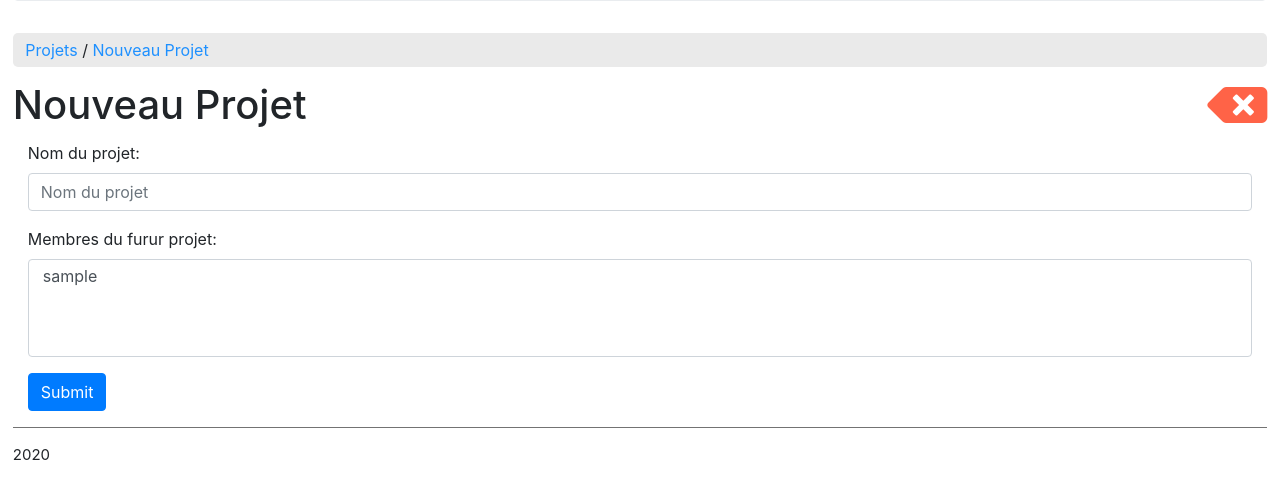
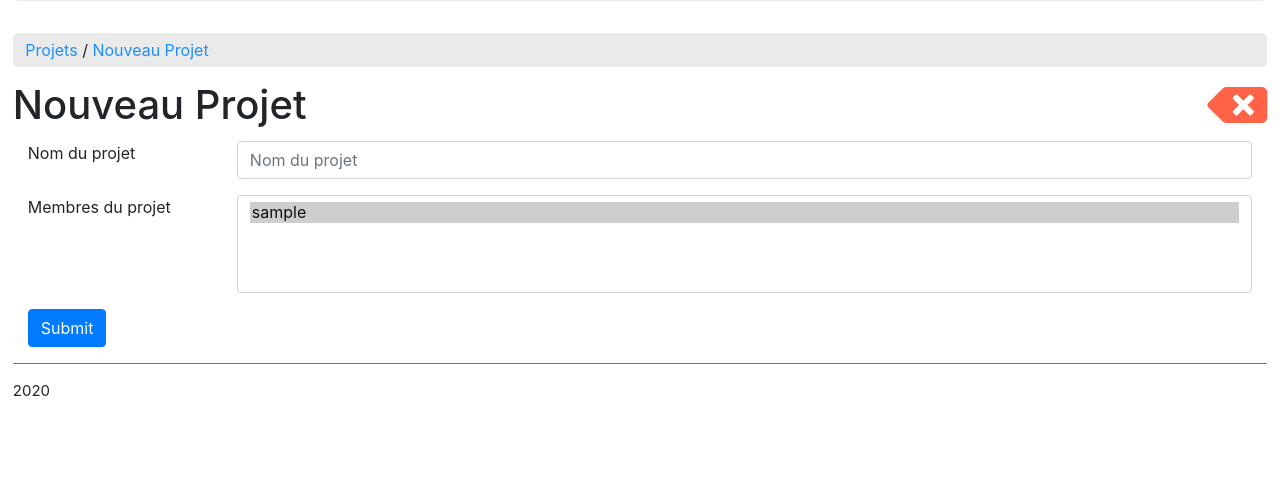
Before and after one commit to JBortolussi/Projet_individuel, a Django app: page /taskmanager/projects/newproject in a window 1280 px wide. Shown: the part 349-829 px from the top of the page. After the commit the page ends 745 px from the top, so only its background shows below. Run offline with Django 3.2, Linux system fonts and the light colour scheme; the visitor is signed in with stand-in values (Sample User, id 1); data comes from the database, SQL or seed files in the repository; some libraries are stand-ins or nearby versions.

Commit message:
utilisation des formulaires Django pour le template newProject

```diff
--- a/projet/taskmanager/forms.py
+++ b/projet/taskmanager/forms.py
@@ -19,6 +19,11 @@ class ProjectForm(forms.ModelForm):
     def __init__(self, user, *args, **kwargs):
         self.user = user
         super().__init__(*args, **kwargs)
+        self.fields['name'].label = "Nom du projet"
+        self.fields['name'].widget.attrs.update({'class': 'form-control', 'placeholder': "Nom du projet"})
+        self.fields['members'].label = "Membres du projet"
+        self.fields['members'].widget.attrs.update({'class': 'form-control'})
+        self.fields['members'].initial = user
 
     class Meta:
         model = Projet
--- a/projet/taskmanager/templates/newProject.html
+++ b/projet/taskmanager/templates/newProject.html
@@ -25,19 +25,26 @@
         <form method="post" action={% url "edit_project" project.id %}>
     {% endif %}
         {% csrf_token %}
-        <div class="form-group">
-            {{form.name.errors}}
-            <label for="name"> Nom du projet:</label>
-            <input type="text" class="form-control" placeholder="Nom du projet" id="name" name="name" value="{{form.name.value}}">
+        <div class="row">
+            <div class="col-sm-2">
+                {{form.name.label}}
+            </div>
+            <div class="col-sm-10">
+                <div class="form-group" style="flex-grow: 1;">
+                   {{form.name}}
+                </div>
+            </div>
         </div>
-        <div class="form-group">
-            {{form.members.errors}}
-            <label for="members">Membres du furur projet:</label>
-            <select multiple class="form-control" id="members" name="members">
-                {% for user in users %}
-                <option value="{{user.id}}">{{user}}</option>
-                {% endfor %}
-            </select>
+
+        <div class="row">
+            <div class="col-sm-2">
+                {{form.members.label}}
+            </div>
+            <div class="col-sm-10">
+                <div class="form-group" style="flex-grow: 1;">
+                   {{form.members}}
+                </div>
+            </div>
         </div>
         <button type="submit" class="btn btn-primary">Submit</button>
     </form>
--- a/projet/taskmanager/views.py
+++ b/projet/taskmanager/views.py
@@ -52,7 +52,6 @@ def newproject_view(request):
             return redirect("projects")
     else:
         form = ProjectForm(request.user)
-        form.fields["name"] = ""
 
     return render(request, 'newProject.html', locals())
 
```
